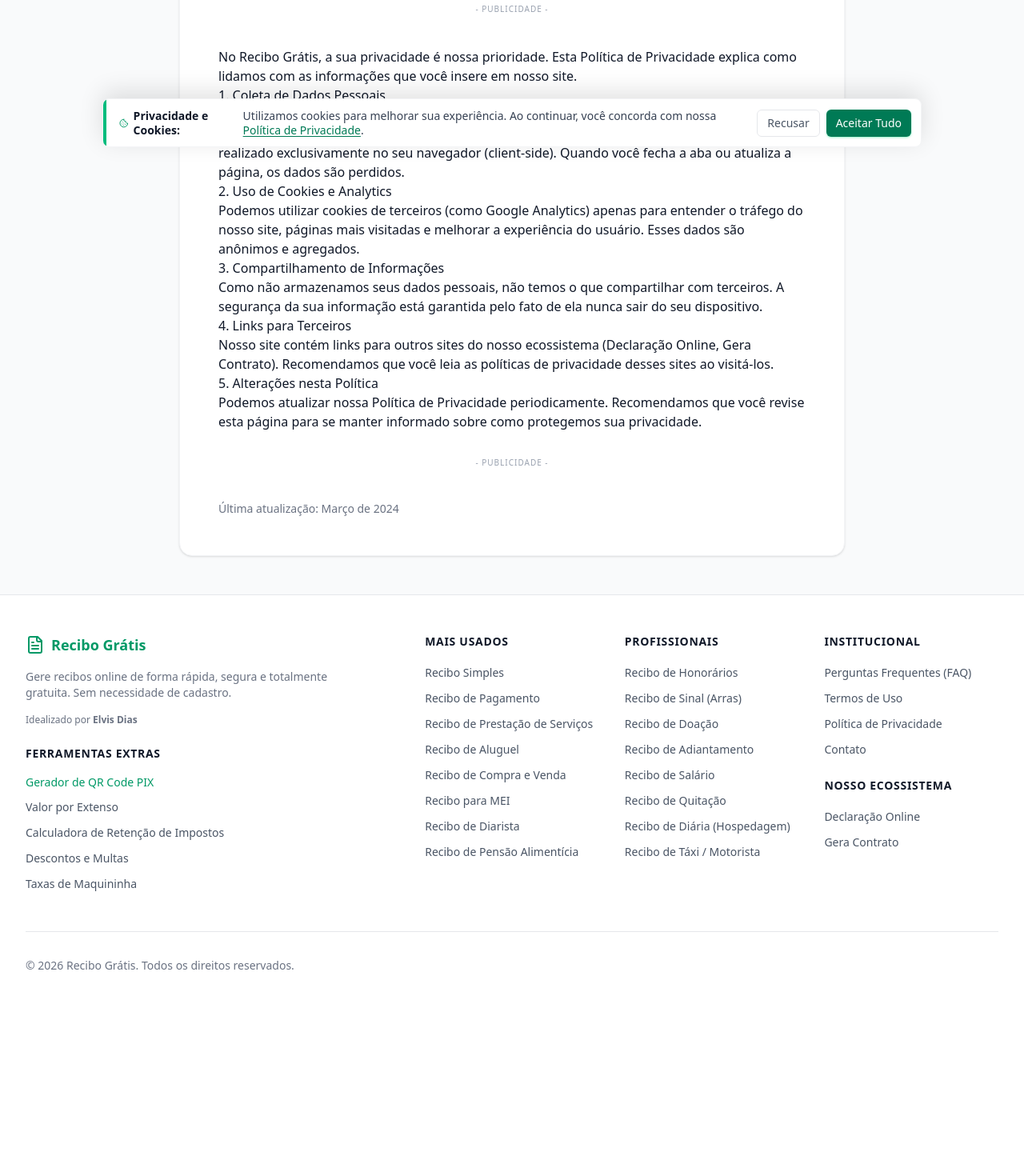
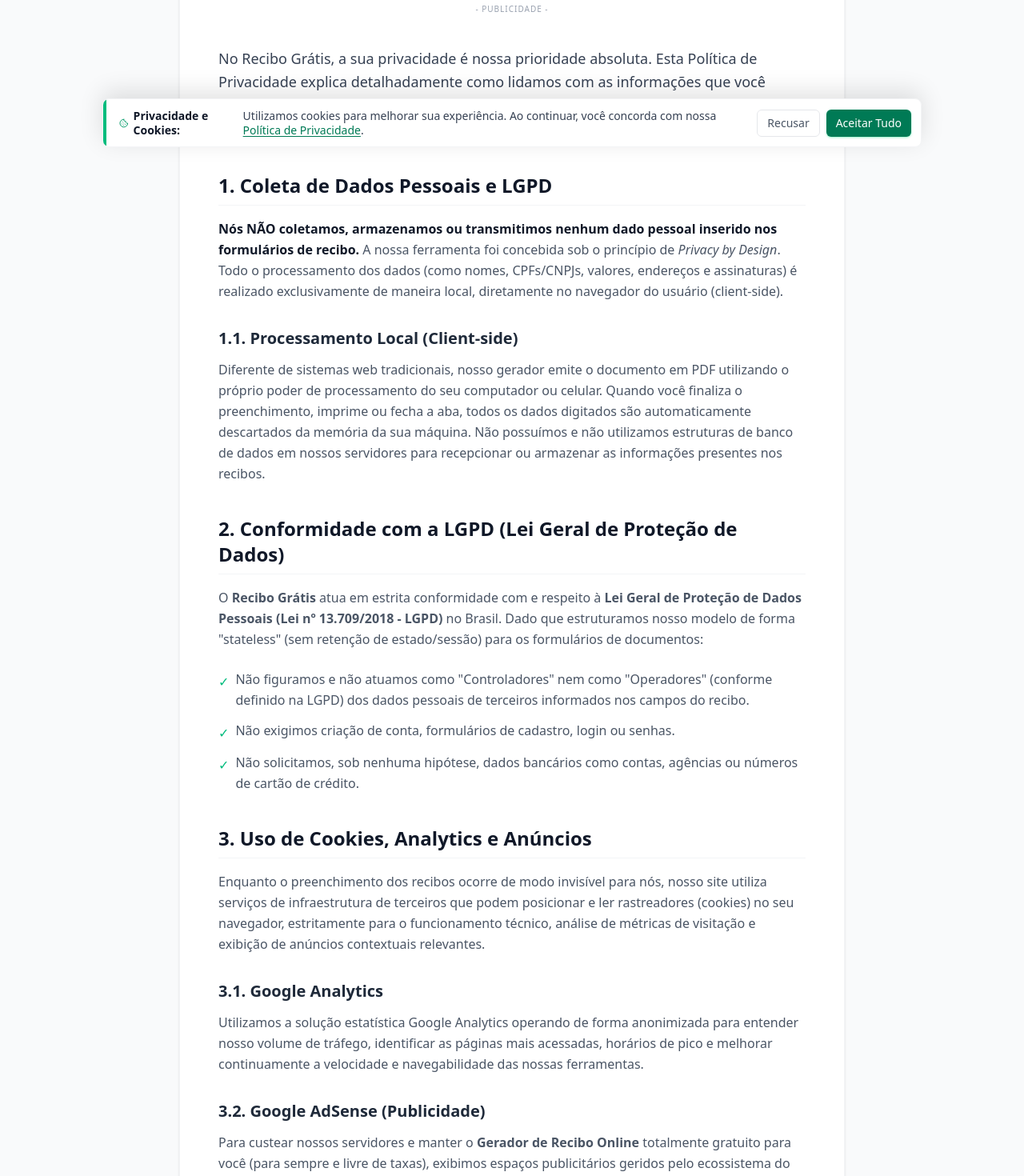
Before and after one commit to Elviiis19/RECIBOGRATIS, a React (Vite) app: page /politica-de-privacidade in a window 1280 px wide. Shown: the part 600-2070 px from the top of the page at 80% size. Before the commit the page ends 1865 px from the top, so only its background shows below. Built offline with nearby package versions, Linux system fonts and the light colour scheme.

Commit message:
refactor(seo): update titles, copy, and metadata
Optimize SEO titles and marketing copy across landing and policy pages to improve clarity and user conversion. Add Schema.org structured data to the Privacy page.

```diff
--- a/index.html
+++ b/index.html
@@ -3,14 +3,14 @@
   <head>
     <meta charset="UTF-8" />
     <meta name="viewport" content="width=device-width, initial-scale=1.0" />
-    <title>Recibo Online Grátis | Gerador de Recibo Simples em Segundos</title>
+    <title>Recibo Online Grátis | Crie seu PDF em Segundos</title>
     <meta name="description" content="Gere recibos online grátis em segundos. Sem cadastro e sem instalação. Modelos profissionais de recibo simples, pagamento, PIX, aluguel, salário e muito mais." />
     <meta name="keywords" content="recibo simples, recibo online grátis, gerador de recibo online, recibo simples preencher, recibo de pagamento, emitir recibo online, recibo pronto imprimir" />
     <meta name="author" content="Recibo Grátis" />
     <link rel="preconnect" href="https://www.transparenttextures.com" crossorigin />
     <link rel="preconnect" href="https://www.googletagmanager.com" />
     <link rel="preload" as="image" href="https://www.transparenttextures.com/patterns/cubes.png" />
-    <meta property="og:title" content="Recibo Online Grátis | Gerador de Recibo Simples em Segundos" />
+    <meta property="og:title" content="Recibo Online Grátis | Crie seu PDF em Segundos" />
     <meta property="og:description" content="Gere recibos online grátis em segundos. Sem cadastro e sem instalação. Modelos profissionais de recibo simples, pagamento, PIX, aluguel, salário e muito mais." />
     <meta property="og:type" content="website" />
     <meta property="og:image" content="https://recibogratis.com.br/og-image.webp" />
--- a/src/pages/Privacidade.tsx
+++ b/src/pages/Privacidade.tsx
@@ -1,14 +1,44 @@
 import { SEO } from '../components/SEO';
 import { AdSense } from '../components/AdSense';
-
 import { Shield } from 'lucide-react';
 
 export function Privacidade() {
+  const jsonLd = {
+    "@context": "https://schema.org",
+    "@graph": [
+      {
+        "@type": "WebPage",
+        "name": "Política de Privacidade e Proteção de Dados (LGPD) | Recibo Grátis",
+        "description": "Entenda como o Recibo Grátis protege seus dados em conformidade com a LGPD. Nosso sistema opera 100% no navegador (client-side) para segurança absoluta.",
+        "url": "https://recibogratis.com.br/politica-de-privacidade"
+      },
+      {
+        "@type": "BreadcrumbList",
+        "itemListElement": [
+          {
+            "@type": "ListItem",
+            "position": 1,
+            "name": "Início",
+            "item": "https://recibogratis.com.br"
+          },
+          {
+            "@type": "ListItem",
+            "position": 2,
+            "name": "Política de Privacidade",
+            "item": "https://recibogratis.com.br/politica-de-privacidade"
+          }
+        ]
+      }
+    ]
+  };
+
   return (
     <div className="min-h-screen bg-gray-50 pb-12">
       <SEO
-        title="Política de Privacidade | Segurança de Dados no Recibo Grátis"
-        description="Entenda como o Recibo Grátis protege seus dados. Processamento 100% no navegador (client-side), sem armazenamento de informações sensíveis."
+        title="Política de Privacidade e LGPD | Recibo Grátis"
+        description="Entenda como o Recibo Grátis protege seus dados. Processamento 100% no navegador (client-side), sem armazenamento de informações sensíveis e em conformidade estrita com a LGPD."
+        keywords="política de privacidade, lgpd, proteção de dados, segurança da informação, privacidade de dados"
+        schema={JSON.stringify(jsonLd)}
       />
 
       {/* Hero Section */}
@@ -31,29 +61,84 @@
       </section>
 
       <div className="max-w-4xl mx-auto px-4 sm:px-6 lg:px-8">
-        <div className="bg-white rounded-2xl shadow-sm border border-gray-100 p-8 md:p-12 prose prose-emerald prose-lg max-w-none">
+        <div className="bg-white rounded-2xl shadow-sm border border-gray-100 p-8 md:p-12 max-w-none">
           <AdSense />
 
-        <p>No Recibo Grátis, a sua privacidade é nossa prioridade. Esta Política de Privacidade explica como lidamos com as informações que você insere em nosso site.</p>
+          <div className="space-y-6">
+            <p className="text-lg text-gray-700 leading-relaxed font-medium mb-8">
+              No Recibo Grátis, a sua privacidade é nossa prioridade absoluta. Esta Política de Privacidade explica detalhadamente como lidamos com as informações que você insere em nosso sistema, nossa conformidade com a LGPD e o uso de dados de terceiros.
+            </p>
 
-        <h2>1. Coleta de Dados Pessoais</h2>
-        <p><strong>Nós NÃO coletamos, armazenamos ou transmitimos nenhum dado pessoal inserido nos formulários de recibo.</strong> Todo o processamento dos dados (nomes, CPFs, valores, endereços) é realizado exclusivamente no seu navegador (client-side). Quando você fecha a aba ou atualiza a página, os dados são perdidos.</p>
+            <h2 className="text-2xl font-bold text-gray-900 mt-10 mb-4 pb-2 border-b border-gray-100">1. Coleta de Dados Pessoais e LGPD</h2>
+            <p className="text-gray-600 leading-relaxed">
+              <strong className="text-gray-900">Nós NÃO coletamos, armazenamos ou transmitimos nenhum dado pessoal inserido nos formulários de recibo.</strong> A nossa ferramenta foi concebida sob o princípio de <em>Privacy by Design</em>. Todo o processamento dos dados (como nomes, CPFs/CNPJs, valores, endereços e assinaturas) é realizado exclusivamente de maneira local, diretamente no navegador do usuário (client-side).
+            </p>
 
-        <h2>2. Uso de Cookies e Analytics</h2>
-        <p>Podemos utilizar cookies de terceiros (como Google Analytics) apenas para entender o tráfego do nosso site, páginas mais visitadas e melhorar a experiência do usuário. Esses dados são anônimos e agregados.</p>
+            <h3 className="text-xl font-semibold text-gray-800 mt-8 mb-3">1.1. Processamento Local (Client-side)</h3>
+            <p className="text-gray-600 leading-relaxed">
+              Diferente de sistemas web tradicionais, nosso gerador emite o documento em PDF utilizando o próprio poder de processamento do seu computador ou celular. Quando você finaliza o preenchimento, imprime ou fecha a aba, todos os dados digitados são automaticamente descartados da memória da sua máquina. Não possuímos e não utilizamos estruturas de banco de dados em nossos servidores para recepcionar ou armazenar as informações presentes nos recibos.
+            </p>
 
-        <h2>3. Compartilhamento de Informações</h2>
-        <p>Como não armazenamos seus dados pessoais, não temos o que compartilhar com terceiros. A segurança da sua informação está garantida pelo fato de ela nunca sair do seu dispositivo.</p>
+            <h2 className="text-2xl font-bold text-gray-900 mt-10 mb-4 pb-2 border-b border-gray-100">2. Conformidade com a LGPD (Lei Geral de Proteção de Dados)</h2>
+            <p className="text-gray-600 leading-relaxed">
+              O <strong>Recibo Grátis</strong> atua em estrita conformidade com e respeito à <strong>Lei Geral de Proteção de Dados Pessoais (Lei nº 13.709/2018 - LGPD)</strong> no Brasil. Dado que estruturamos nosso modelo de forma "stateless" (sem retenção de estado/sessão) para os formulários de documentos:
+            </p>
+            <ul className="list-none space-y-3 mt-4 mb-6">
+              <li className="flex items-start">
+                <span className="text-emerald-500 mr-2 mt-1">✓</span>
+                <span className="text-gray-600 leading-relaxed">Não figuramos e não atuamos como "Controladores" nem como "Operadores" (conforme definido na LGPD) dos dados pessoais de terceiros informados nos campos do recibo.</span>
+              </li>
+              <li className="flex items-start">
+                <span className="text-emerald-500 mr-2 mt-1">✓</span>
+                <span className="text-gray-600 leading-relaxed">Não exigimos criação de conta, formulários de cadastro, login ou senhas.</span>
+              </li>
+              <li className="flex items-start">
+                <span className="text-emerald-500 mr-2 mt-1">✓</span>
+                <span className="text-gray-600 leading-relaxed">Não solicitamos, sob nenhuma hipótese, dados bancários como contas, agências ou números de cartão de crédito.</span>
+              </li>
+            </ul>
 
-        <h2>4. Links para Terceiros</h2>
-        <p>Nosso site contém links para outros sites do nosso ecossistema (Declaração Online, Gera Contrato). Recomendamos que você leia as políticas de privacidade desses sites ao visitá-los.</p>
+            <h2 className="text-2xl font-bold text-gray-900 mt-10 mb-4 pb-2 border-b border-gray-100">3. Uso de Cookies, Analytics e Anúncios</h2>
+            <p className="text-gray-600 leading-relaxed">
+              Enquanto o preenchimento dos recibos ocorre de modo invisível para nós, nosso site utiliza serviços de infraestrutura de terceiros que podem posicionar e ler rastreadores (cookies) no seu navegador, estritamente para o funcionamento técnico, análise de métricas de visitação e exibição de anúncios contextuais relevantes.
+            </p>
 
-        <h2>5. Alterações nesta Política</h2>
-        <p>Podemos atualizar nossa Política de Privacidade periodicamente. Recomendamos que você revise esta página para se manter informado sobre como protegemos sua privacidade.</p>
+            <h3 className="text-xl font-semibold text-gray-800 mt-8 mb-3">3.1. Google Analytics</h3>
+            <p className="text-gray-600 leading-relaxed">
+              Utilizamos a solução estatística Google Analytics operando de forma anonimizada para entender nosso volume de tráfego, identificar as páginas mais acessadas, horários de pico e melhorar continuamente a velocidade e navegabilidade das nossas ferramentas.
+            </p>
 
-        <AdSense />
+            <h3 className="text-xl font-semibold text-gray-800 mt-8 mb-3">3.2. Google AdSense (Publicidade)</h3>
+            <p className="text-gray-600 leading-relaxed mb-4">
+              Para custear nossos servidores e manter o <strong>Gerador de Recibo Online</strong> totalmente gratuito para você (para sempre e livre de taxas), exibimos espaços publicitários geridos pelo ecossistema do Google (Rede de Display e parceiros).
+            </p>
+            <p className="text-gray-600 leading-relaxed">
+              O fornecedor terceirizado Google emprega tecnologias de cookies (como o cookie DART) para processar métricas e veicular anúncios com base em visitas anteriores dos usuários ao nosso site e a outras páginas na web. Caso deseje, você pode optar ativamente por desativar o uso de cookies para fins de publicidade personalizada diretamente no painel de <a href="https://myadcenter.google.com/" target="_blank" rel="noopener noreferrer" className="text-emerald-600 font-medium hover:text-emerald-700 hover:underline">Configurações de anúncios do Google</a>.
+            </p>
 
-        <p className="mt-8 text-sm text-gray-500">Última atualização: Março de 2024</p>
+            <h2 className="text-2xl font-bold text-gray-900 mt-10 mb-4 pb-2 border-b border-gray-100">4. Links Internos e para Sites de Terceiros</h2>
+            <p className="text-gray-600 leading-relaxed">
+              Para agregar valor de utilidade pública e prover uma experiência aprimorada para o ecossistema brasileiro de empreendedores, profissionais autônomos e trabalhadores, nosso site apresenta ferramentas úteis e pode vir a exibir hiperlinks apontando para portais governamentais oficiais (e.g. IBGE, Ministério da Fazenda) ou para outros geradores complementares ou de parceiros. Salientamos textualmente que o fato de dispormos tais atalhos não pressupõe responsabilidade ou controle editorial, legal nem sobre as práticas autônomas de privacidade governando esses endereços externos.
+            </p>
+
+            <h2 className="text-2xl font-bold text-gray-900 mt-10 mb-4 pb-2 border-b border-gray-100">5. Atualizações em nossas Diretrizes de Segurança</h2>
+            <p className="text-gray-600 leading-relaxed">
+              Detemos e reservamo-nos no direito de proceder à revisão e evolução dos textos que compõem esta Política de Privacidade a qualquer tempo, com o propósito contínuo de abranger de forma diligente eventuais aprimoramentos técnicos implementados em nossos serviços ou em resposta ao cenário normativo pátrio. Instruímos aos nossos utilizadores regulares o acompanhamento consultivo desta mesma página para a manutenção de seu estado de plena ciência de proteção digital.
+            </p>
+
+            <div className="mt-10 mb-8">
+              <AdSense />
+            </div>
+
+            <div className="mt-12 pt-6 border-t border-gray-100 flex items-center gap-3">
+              <span className="flex items-center justify-center w-8 h-8 rounded-full bg-emerald-100 text-emerald-600">
+                <Shield className="w-4 h-4" />
+              </span>
+              <p className="text-sm font-semibold tracking-wide text-gray-500 uppercase">
+                Última atualização: <span className="text-emerald-700">09 de Junho de 2026</span>
+              </p>
+            </div>
+          </div>
         </div>
       </div>
     </div>
```
Also changed, not shown: src/pages/Home.tsx (+10 -8 lines).
